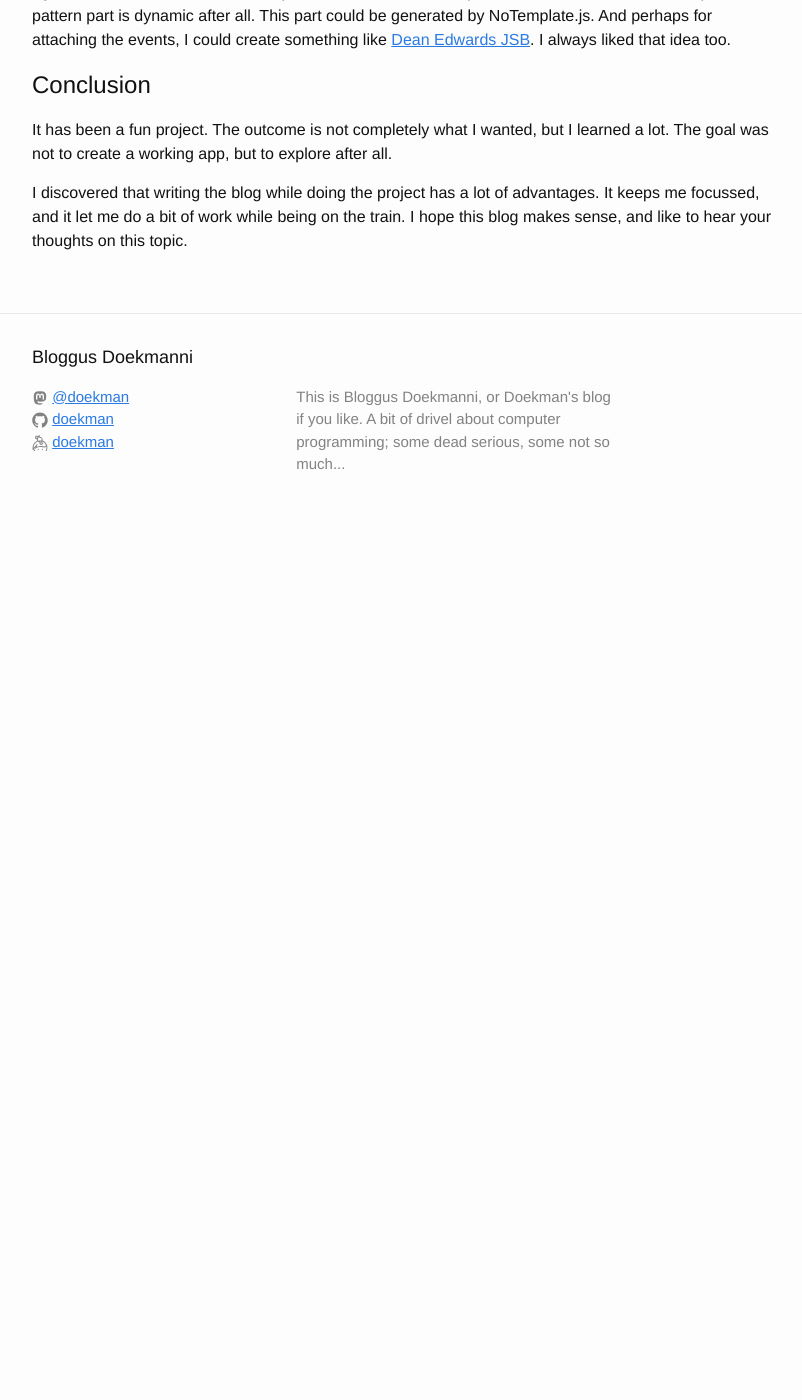
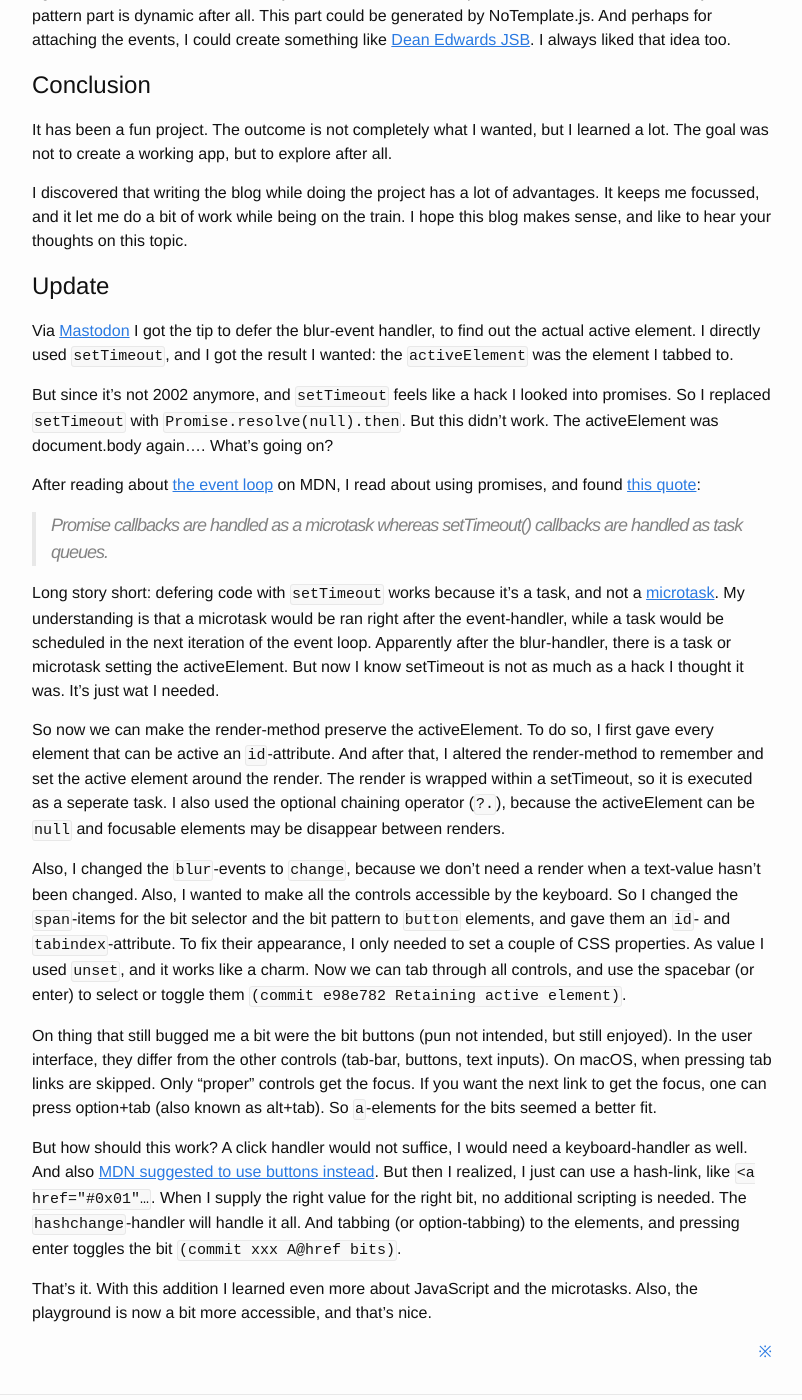
Before and after one commit to doekman/doekman.github.io, a Jekyll site: the page built from _posts/2023-05-03-integer-exposed-rewrite.md, in a window 1280 px wide and 1400 px high, scrolled down 2662 px. Shown: the whole window, without its empty margins (238-1040 px from the left). Built offline with Jekyll 4.4.1, drawn with Linux system fonts in a browser that asks for light colours; before the commit the page ends 3198 px from its top, so only the background shows below that.

Commit message:
Update 2023-05-03-integer-exposed-rewrite.md

```diff
--- a/_posts/2023-05-03-integer-exposed-rewrite.md
+++ b/_posts/2023-05-03-integer-exposed-rewrite.md
@@ -67,6 +69,30 @@ It has been a fun project. The outcome is not completely what I wanted, but I le
 I discovered that writing the blog while doing the project has a lot of advantages. It keeps me focussed, and it let me do a bit of work while being on the train. I hope this blog makes sense, and like to hear your thoughts on this topic.
 
 
+Update
+======
+
+Via [Mastodon][mast_thread] I got the tip to defer the blur-event handler, to find out the actual active element. I directly used `setTimeout`, and I got the result I wanted: the `activeElement` was the element I tabbed to.
+
+But since it's not 2002 anymore, and `setTimeout` feels like a hack I looked into promises. So I replaced `setTimeout` with `Promise.resolve(null).then`. But this didn't work. The activeElement was document.body again.... What's going on?
+
+After reading about [the event loop][event_loop] on MDN, I read about using promises, and found [this quote][task_vs_micro]:
+
+> Promise callbacks are handled as a microtask whereas setTimeout() callbacks are handled as task queues.
+
+Long story short: defering code with `setTimeout` works because it's a task, and not a [microtask][microtasks]. My understanding is that a microtask would be ran right after the event-handler, while a task would be scheduled in the next iteration of the event loop. Apparently after the blur-handler, there is a task or microtask setting the activeElement. But now I know setTimeout is not as much as a hack I thought it was. It's just wat I needed.
+
+So now we can make the render-method preserve the activeElement. To do so, I first gave every element that can be active an `id`-attribute. And after that, I altered the render-method to remember and set the active element around the render. The render is wrapped within a setTimeout, so it is executed as a seperate task. I also used the optional chaining operator (`?.`), because the activeElement can be `null` and focusable elements may be disappear between renders.
+
+Also, I changed the `blur`-events to `change`, because we don't need a render when a text-value hasn't been changed. Also, I wanted to make all the controls accessible by the keyboard. So I changed the `span`-items for the bit selector and the bit pattern to `button` elements, and gave them an `id`- and `tabindex`-attribute. To fix their appearance, I only needed to set a couple of CSS properties. As value I used `unset`, and it works like a charm. Now we can tab through all controls, and use the spacebar (or enter) to select or toggle them `(commit e98e782 Retaining active element)`.
+
+On thing that still bugged me a bit were the bit buttons (pun not intended, but still enjoyed). In the user interface, they differ from the other controls (tab-bar, buttons, text inputs). On macOS, when pressing tab links are skipped. Only "proper" controls get the focus. If you want the next link to get the focus, one can press option+tab (also known as alt+tab). So `a`-elements for the bits seemed a better fit.
+
+But how should this work? A click handler would not suffice, I would need a keyboard-handler as well. And also [MDN suggested to use buttons instead][a_onclick]. But then I realized, I just can use a hash-link, like `<a href="#0x01"…`. When I supply the right value for the right bit, no additional scripting is needed. The `hashchange`-handler will handle it all. And tabbing (or option-tabbing) to the elements, and pressing enter toggles the bit `(commit xxx A@href bits)`.
+
+That's it. With this addition I learned even more about JavaScript and the microtasks. Also, the playground is now a bit more accessible, and that's nice.
+
+
 
 [no_build]: https://jvns.ca/blog/2023/02/16/writing-javascript-without-a-build-system/ "Writing Javascript without a build system, by Julia Evans"
 [int_exposed]: https://jvns.ca/blog/2023/04/19/new-playground-integer-exposed/ "New playground: integer.exposed, by Julia Evans"
@@ -75,3 +101,8 @@ I discovered that writing the blog while doing the project has a lot of advantag
 [repo]: https://github.com/doekman/integer.exposed
 [jsb]: http://dean.edwards.name/jsb/ "JavaScript Bindings"
 [wwwapp]: https://blog.iconfactory.com/2022/06/worldwideweb-part-2/
+[mast_thread]: https://mastodon.nl/@dukoid@mastodon.social/110329152286258188
+[event_loop]: https://developer.mozilla.org/en-US/docs/Web/JavaScript/Event_loop
+[task_vs_micro]: https://developer.mozilla.org/en-US/docs/Web/JavaScript/Guide/Using_promises#task_queues_vs._microtasks
+[microtasks]: https://developer.mozilla.org/en-US/docs/Web/API/HTML_DOM_API/Microtask_guide
+[a_onclick]: https://developer.mozilla.org/en-US/docs/Web/HTML/Element/a#onclick_events
```
Also changed, not shown: other parts of _posts/2023-05-03-integer-exposed-rewrite.md (+2 -0 lines).
